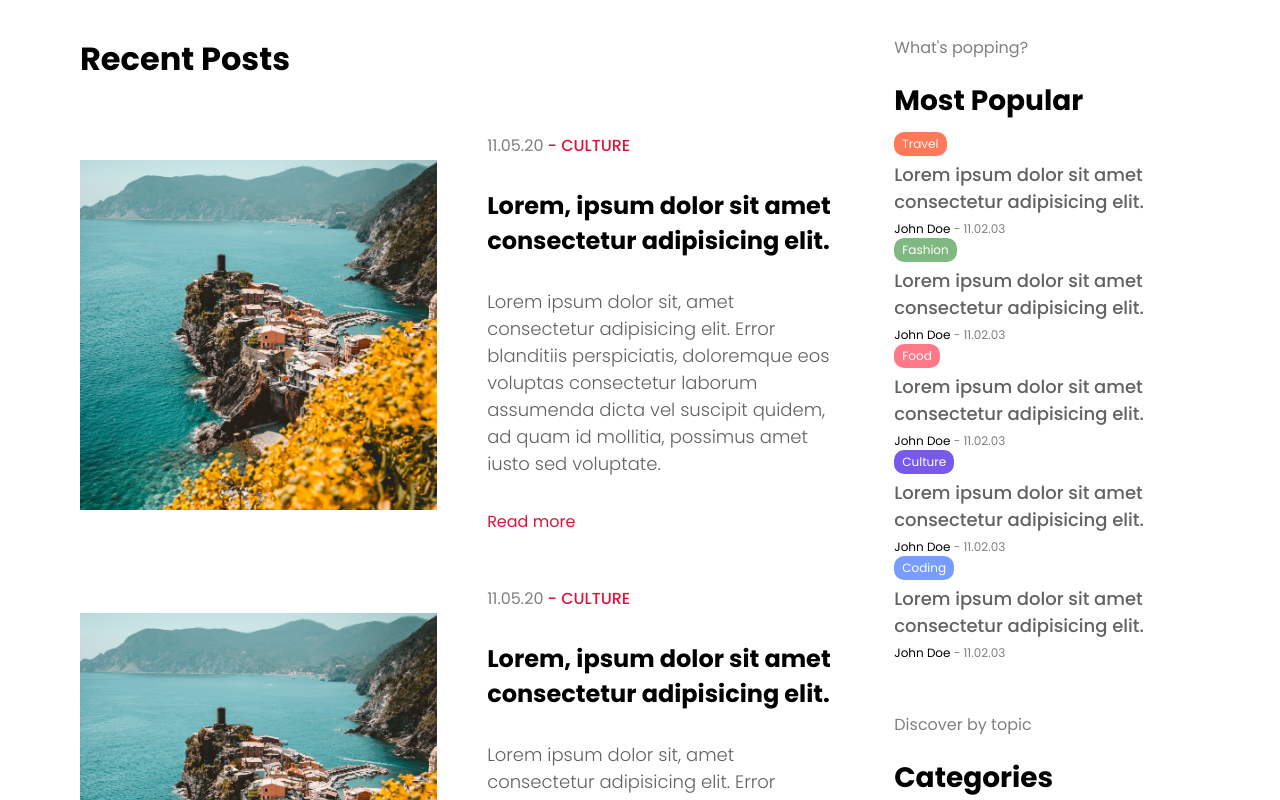
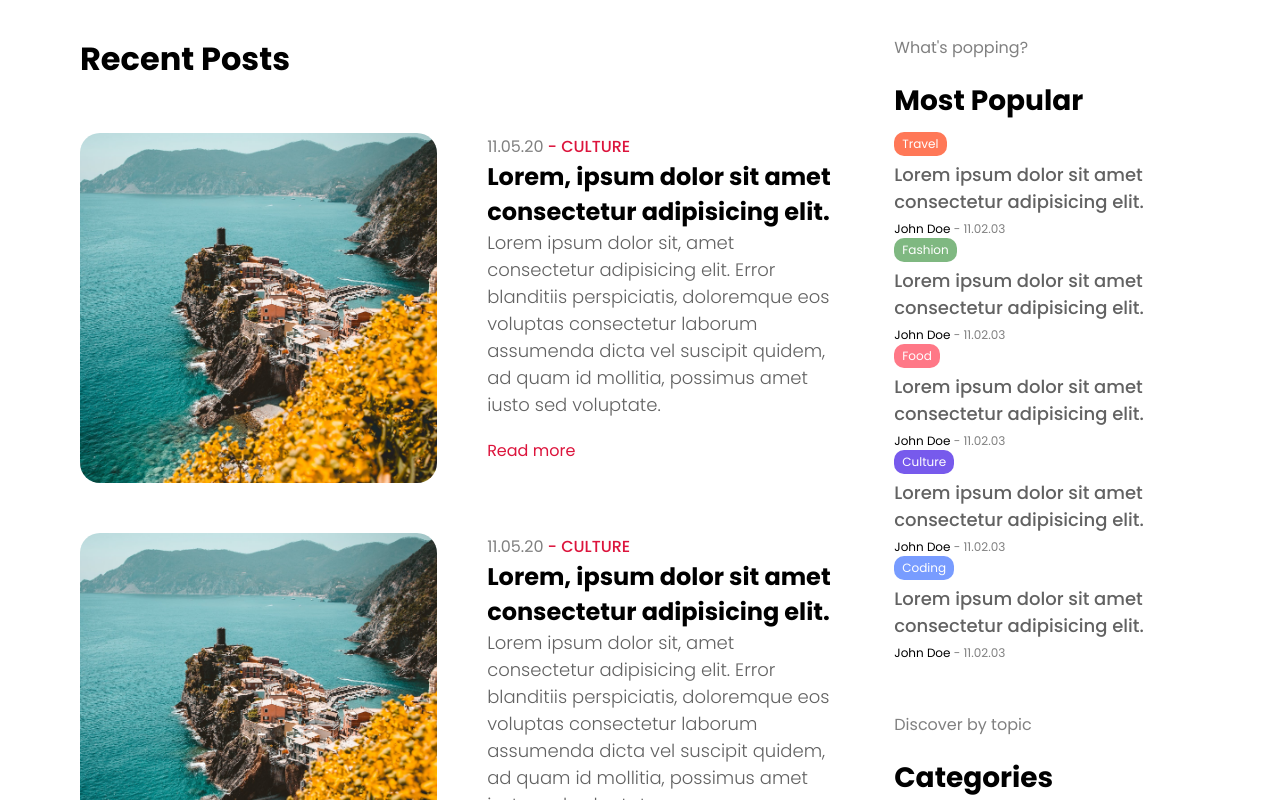
Before and after one commit to FREDVUNI/next-blog, a Next.js app: page / in a window 1280 px wide. Shown: the part 1040-1840 px from the top of the page. Built offline with nearby package versions, Linux system fonts and the light colour scheme.

Commit message:
chore: adjust the articles card

```diff
--- a/src/components/card/card.module.css
+++ b/src/components/card/card.module.css
@@ -11,12 +11,13 @@
 }
 .image {
   object-fit: cover;
+  border-radius: 20px;
 }
 .textContainer {
   flex: 1;
   display: flex;
   flex-direction: column;
-  gap: 30px;
+  /* gap: 30px; */
 }
 .date {
   color: gray;
@@ -33,5 +34,5 @@
 .link {
   color: crimson;
   width: max-content;
-  padding: 2px 0px;
+  padding: 20px 0px;
 }
```
